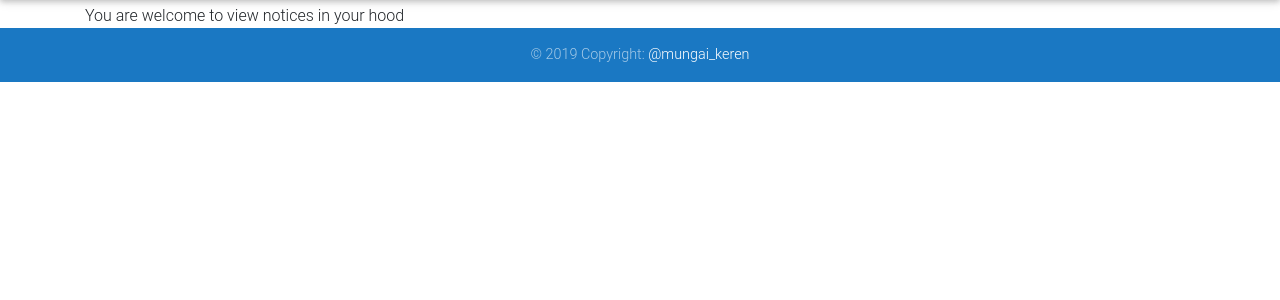
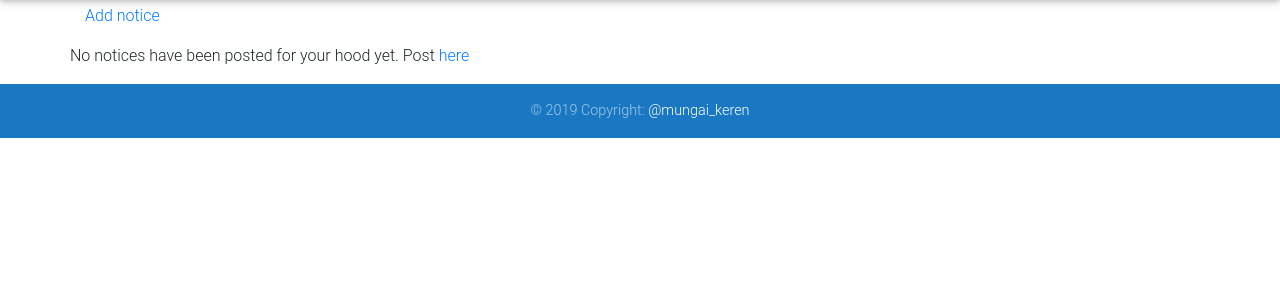
Before and after one commit to MungaiKeren/E-Hood, a Django app: page /notices/ in a window 1280 px wide. Shown: the part 65-365 px from the top of the page. Run offline with Django 3.2, Linux system fonts and the light colour scheme; the visitor is signed in with stand-in values (Sample User, id 1); data comes from the database, SQL or seed files in the repository; data that the repository does not hold is empty; some libraries are stand-ins or nearby versions; some web fonts are replaced.

Commit message:
This commit displays notices in a hood

```diff
--- a/hood/templates/index.html
+++ b/hood/templates/index.html
@@ -8,7 +8,7 @@
 </style>
 <div class="container-fluid mt-4">
     <div class="row">
-        {% if business%}
+        {% if business %}
         {% for biz in business %}
         <div class="col-md-4">
             <div class="card card-default">
--- a/hood/templates/notices.html
+++ b/hood/templates/notices.html
@@ -1,6 +1,27 @@
 {% extends 'base.html'%}
 {% block content%}
 <div class="container">
-    You are welcome to view notices in your hood
+    <a href="">
+        <p>Add notice</p>
+    </a>
+    <div class="row">
+        {% for notice in notices %}
+        <div class="card card-default mb-4">
+            <div class="card-header inline">
+                <h4>{{notice.title}}</h4>
+            </div>
+            <div class="card-body">
+                <p>{{notice.details}}</p>
+            </div>
+            <div class="card-footer">
+                By:{{notice.author}}
+            </div>
+        </div>
+        {% empty %}
+        <p>No notices have been posted for your hood yet. Post
+            <a href="">here</a>
+        </p>
+        {% endfor %}
+    </div>
 </div>
 {% endblock %}
```
